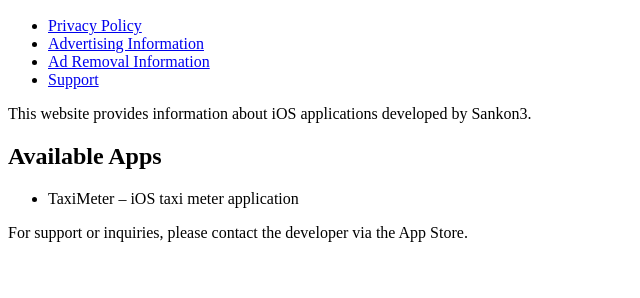
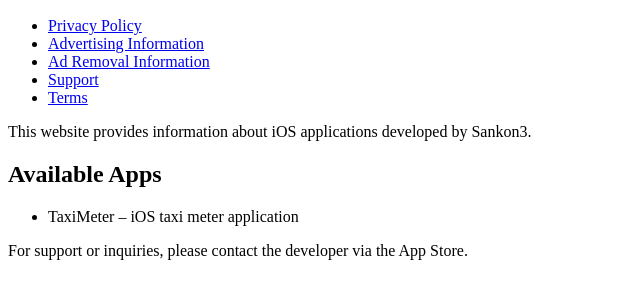
Before and after one commit to sankon3/sankon3.github.io, a plain HTML site: page index.html in a window 1280 px wide. Shown: the part 110-408 px from the top of the page, without its empty margins (0-640 px from the left). Drawn offline with Linux system fonts and the light colour scheme.

Commit message:
add link terms

```diff
--- a/index.html
+++ b/index.html
@@ -16,6 +16,7 @@
   <li><a href="privacy/ads.html">Advertising Information</a></li>
   <li><a href="privacy/no-ads.html">Ad Removal Information</a></li>
   <li><a href="support/">Support</a></li>
+  <li><a href="terms/">Terms</a></li>
 </ul></a></li></a></li></a></li></a></li></ul></h2>
 
 <p>
```
